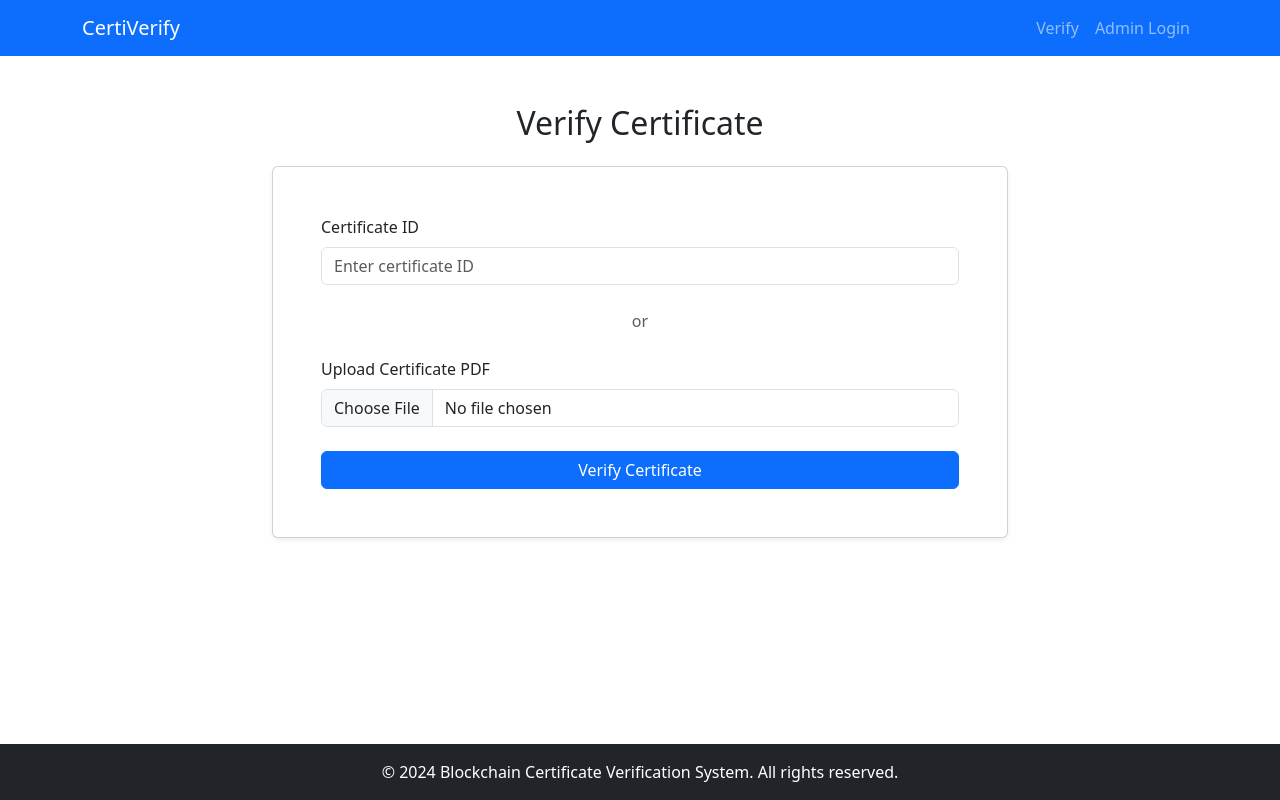
After one commit to abhigyan369/Blockchain-Certificate-Verification-System, a Django app: page /verify/ in a window 1280 px wide. The commit adds this page. Run offline with Django 5.2, Linux system fonts and the light colour scheme.

Commit message:
Add public certificate verification workflow

```diff
--- a/templates/base.html
+++ b/templates/base.html
@@ -28,7 +28,7 @@
             <div class="collapse navbar-collapse" id="navbarNav">
                 <ul class="navbar-nav ms-auto">
                     <li class="nav-item">
-                        <a class="nav-link" href="#">Verify</a>
+                        <a class="nav-link" href="{% url 'public_verification' %}">Verify</a>
                     </li>
                     {% if request.user.is_authenticated and request.user.is_staff %}
                     <li class="nav-item">
--- a/templates/home.html
+++ b/templates/home.html
@@ -7,7 +7,9 @@
         <p class="col-md-8 mx-auto fs-4">
             Secure, tamper-proof, and instant verification of digital certificates using the power of blockchain technology.
         </p>
-        <button class="btn btn-primary btn-lg mt-3" type="button">Verify a Certificate</button>
+        <a class="btn btn-primary btn-lg mt-3" href="{% url 'public_verification' %}">
+            Verify a Certificate
+        </a>
     </div>
 </div>
 
--- /dev/null
+++ b/templates/verification/verify_form.html
@@ -0,0 +1,49 @@
+{% extends 'base.html' %}
+
+{% block content %}
+<div class="row justify-content-center">
+    <div class="col-lg-8">
+        <h2 class="text-center mb-4">Verify Certificate</h2>
+
+        <div class="card shadow-sm">
+            <div class="card-body p-4 p-md-5">
+                <form method="post" enctype="multipart/form-data" novalidate>
+                    {% csrf_token %}
+
+                    {% if form.non_field_errors %}
+                        <div class="alert alert-danger" role="alert">
+                            {{ form.non_field_errors }}
+                        </div>
+                    {% endif %}
+
+                    <div class="mb-4">
+                        <label for="{{ form.certificate_id.id_for_label }}" class="form-label">
+                            Certificate ID
+                        </label>
+                        {{ form.certificate_id }}
+                        {% if form.certificate_id.errors %}
+                            <div class="text-danger small mt-1">{{ form.certificate_id.errors }}</div>
+                        {% endif %}
+                    </div>
+
+                    <div class="text-center text-muted mb-4">or</div>
+
+                    <div class="mb-4">
+                        <label for="{{ form.certificate_pdf.id_for_label }}" class="form-label">
+                            Upload Certificate PDF
+                        </label>
+                        {{ form.certificate_pdf }}
+                        {% if form.certificate_pdf.errors %}
+                            <div class="text-danger small mt-1">{{ form.certificate_pdf.errors }}</div>
+                        {% endif %}
+                    </div>
+
+                    <button type="submit" class="btn btn-primary w-100">
+                        Verify Certificate
+                    </button>
+                </form>
+            </div>
+        </div>
+    </div>
+</div>
+{% endblock %}
--- a/verification/urls.py
+++ b/verification/urls.py
@@ -2,5 +2,6 @@ from django.urls import path
 from . import views
 
 urlpatterns = [
+    path('verify/', views.public_verification, name='public_verification'),
     path('verify/<str:certificate_id>/', views.verify_certificate, name='verify_certificate'),
 ]
--- a/verification/views.py
+++ b/verification/views.py
@@ -7,48 +7,108 @@ from blockchain.services import (
 )
 from certificates.models import Certificate
 from certificates.hash_utils import generate_data_hash, verify_data_hash
+from .forms import PublicVerificationForm
+from .pdf_utils import (
+    PDFVerificationError,
+    extract_certificate_id_from_pdf,
+    uploaded_pdf_matches_certificate,
+)
+
+
+def build_verification_context(certificate, uploaded_pdf_text=None):
+    recalculated_hash = generate_data_hash(certificate)
+    local_hash_valid = verify_data_hash(certificate, certificate.certificate_hash)
+    pdf_content_valid = None
+    blockchain_valid = None
+    blockchain_record = None
+    blockchain_error = None
+    verification_source = "Database hash"
+
+    if uploaded_pdf_text is not None:
+        pdf_content_valid = uploaded_pdf_matches_certificate(
+            uploaded_pdf_text,
+            certificate,
+        )
+
+    if blockchain_is_configured():
+        try:
+            blockchain_valid = verify_blockchain_hash(
+                str(certificate.certificate_id),
+                recalculated_hash,
+            )
+            blockchain_record = get_certificate_record(str(certificate.certificate_id))
+            verification_source = "Blockchain"
+        except BlockchainError as exc:
+            blockchain_error = str(exc)
+            verification_source = "Database hash fallback"
+
+    is_valid = local_hash_valid
+    if blockchain_valid is not None:
+        is_valid = is_valid and blockchain_valid
+    if pdf_content_valid is not None:
+        is_valid = is_valid and pdf_content_valid
+
+    return {
+        "certificate": certificate,
+        "is_valid": is_valid,
+        "result_status": "Valid" if is_valid else "Tampered",
+        "local_hash_valid": local_hash_valid,
+        "pdf_content_valid": pdf_content_valid,
+        "blockchain_configured": blockchain_is_configured(),
+        "blockchain_valid": blockchain_valid,
+        "blockchain_record": blockchain_record,
+        "blockchain_error": blockchain_error,
+        "recalculated_hash": recalculated_hash,
+        "verification_source": verification_source,
+        "status": "Found",
+    }
+
+
+def public_verification(request):
+    form = PublicVerificationForm(request.POST or None, request.FILES or None)
+    context = {"form": form}
+
+    if request.method == "POST" and form.is_valid():
+        certificate_id = form.cleaned_data.get("certificate_id")
+        uploaded_pdf = form.cleaned_data.get("certificate_pdf")
+        uploaded_pdf_text = None
+
+        if uploaded_pdf:
+            try:
+                certificate_id, uploaded_pdf_text = extract_certificate_id_from_pdf(
+                    uploaded_pdf
+                )
+            except PDFVerificationError as exc:
+                form.add_error("certificate_pdf", str(exc))
+                return render(request, "verification/verify_form.html", context)
+
+        try:
+            certificate = Certificate.objects.get(certificate_id=certificate_id)
+        except Certificate.DoesNotExist:
+            context.update(
+                {
+                    "status": "Not Found",
+                    "result_status": "Not Found",
+                    "submitted_certificate_id": certificate_id,
+                }
+            )
+            return render(request, "verification/verify.html", context)
+
+        context.update(build_verification_context(certificate, uploaded_pdf_text))
+        return render(request, "verification/verify.html", context)
+
+    return render(request, "verification/verify_form.html", context)
+
 
 def verify_certificate(request, certificate_id):
     try:
         certificate = Certificate.objects.get(certificate_id=certificate_id)
-        recalculated_hash = generate_data_hash(certificate)
-        local_hash_valid = verify_data_hash(certificate, certificate.certificate_hash)
-        blockchain_valid = None
-        blockchain_record = None
-        blockchain_error = None
-        verification_source = 'Database hash'
-
-        if blockchain_is_configured():
-            try:
-                blockchain_valid = verify_blockchain_hash(
-                    str(certificate.certificate_id),
-                    recalculated_hash,
-                )
-                blockchain_record = get_certificate_record(str(certificate.certificate_id))
-                verification_source = 'Blockchain'
-            except BlockchainError as exc:
-                blockchain_error = str(exc)
-                verification_source = 'Database hash fallback'
-
-        context = {
-            'certificate': certificate,
-            'is_valid': (
-                local_hash_valid
-                if blockchain_valid is None
-                else local_hash_valid and blockchain_valid
-            ),
-            'local_hash_valid': local_hash_valid,
-            'blockchain_configured': blockchain_is_configured(),
-            'blockchain_valid': blockchain_valid,
-            'blockchain_record': blockchain_record,
-            'blockchain_error': blockchain_error,
-            'recalculated_hash': recalculated_hash,
-            'verification_source': verification_source,
-            'status': 'Found'
-        }
+        context = build_verification_context(certificate)
     except Certificate.DoesNotExist:
         context = {
-            'status': 'Not Found'
+            "status": "Not Found",
+            "result_status": "Not Found",
+            "submitted_certificate_id": certificate_id,
         }
 
     return render(request, 'verification/verify.html', context)
```
Also changed, not shown: templates/verification/verify.html (+38 -4 lines).
